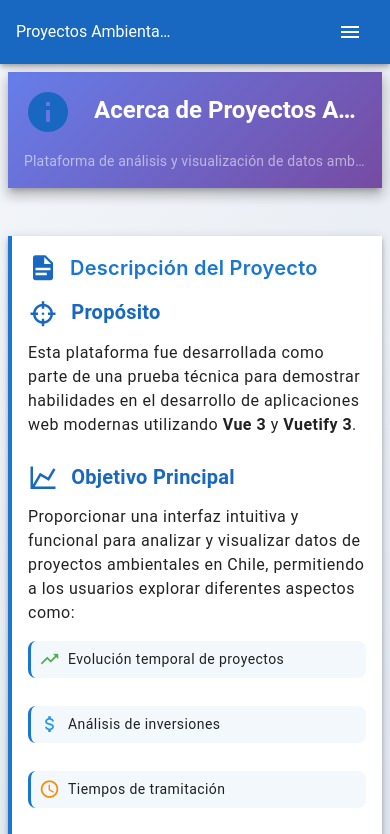
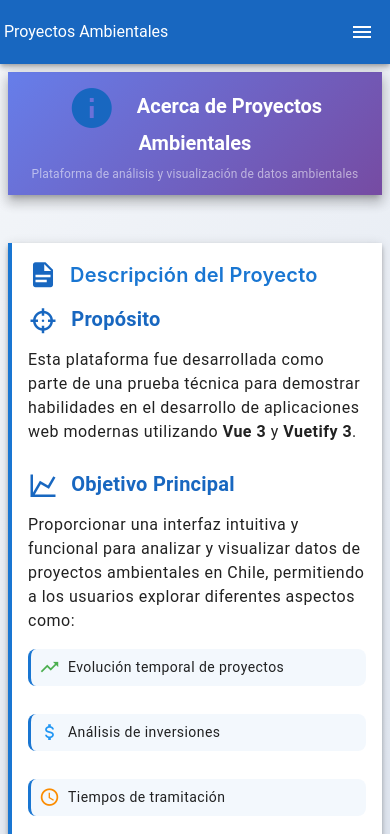
Before and after one commit to irojas14/dss_technical_test, a Vue app: page /about in a window 390 px wide. Shown: the top 834 px of the page. Built offline with nearby package versions, Linux system fonts and the light colour scheme; the HTML template or start-up script is replaced by a standard one.

Commit message:
fix: responsive

```diff
--- a/src/App.vue
+++ b/src/App.vue
@@ -57,10 +57,43 @@ import { RouterView } from 'vue-router'
   text-transform: none;
 }
 
+@media (max-width: 480px) {
+  .v-btn {
+    padding: 0 8px !important;
+    min-width: auto !important;
+  }
+}
+
+@media (max-width: 360px) {
+  .v-btn {
+    padding: 0 4px !important;
+    min-width: auto !important;
+  }
+}
+
 .main-content {
   width: 100% !important;
   max-width: 100% !important;
   padding: 0 !important;
+}
+
+.v-container {
+  padding-left: 8px !important;
+  padding-right: 8px !important;
+}
+
+@media (max-width: 480px) {
+  .v-container {
+    padding-left: 4px !important;
+    padding-right: 4px !important;
+  }
+}
+
+@media (max-width: 360px) {
+  .v-container {
+    padding-left: 2px !important;
+    padding-right: 2px !important;
+  }
 }
 
 @media (max-width: 768px) {
@@ -74,4 +107,10 @@ import { RouterView } from 'vue-router'
     font-size: 1rem !important;
   }
 }
+
+@media (max-width: 360px) {
+  .app-title {
+    font-size: 0.875rem !important;
+  }
+}
 </style>
--- a/src/components/DashboardView.vue
+++ b/src/components/DashboardView.vue
@@ -629,10 +629,15 @@ onMounted(() => {
 
   .header-card .v-card-title {
     font-size: 1.75rem !important;
+    word-wrap: break-word !important;
+    white-space: normal !important;
+    line-height: 1.3 !important;
   }
 
   .header-card .v-card-subtitle {
     font-size: 1rem !important;
+    word-wrap: break-word !important;
+    white-space: normal !important;
   }
 
   .v-icon {
@@ -661,11 +666,16 @@ onMounted(() => {
   .header-card .v-card-title {
     font-size: 1.5rem !important;
     padding: 16px !important;
+    word-wrap: break-word !important;
+    white-space: normal !important;
+    line-height: 1.2 !important;
   }
 
   .header-card .v-card-subtitle {
     font-size: 0.875rem !important;
     padding: 0 16px 16px 16px !important;
+    word-wrap: break-word !important;
+    white-space: normal !important;
   }
 
   .stat-card .v-card-text {
@@ -806,5 +816,16 @@ onMounted(() => {
     font-size: 0.7rem !important;
     line-height: 1.2 !important;
   }
+
+  .header-card .v-card-title {
+    font-size: 1.25rem !important;
+    padding: 12px !important;
+    line-height: 1.1 !important;
+  }
+
+  .header-card .v-card-subtitle {
+    font-size: 0.75rem !important;
+    padding: 0 12px 12px 12px !important;
+  }
 }
 </style>
--- a/src/views/AboutView.vue
+++ b/src/views/AboutView.vue
@@ -337,10 +337,15 @@
 
   .about-header-card .v-card-title {
     font-size: 1.75rem !important;
+    word-wrap: break-word !important;
+    white-space: normal !important;
+    line-height: 1.3 !important;
   }
 
   .about-header-card .v-card-subtitle {
     font-size: 1rem !important;
+    word-wrap: break-word !important;
+    white-space: normal !important;
   }
 
   .tech-item, .feature-item {
@@ -373,11 +378,16 @@
   .about-header-card .v-card-title {
     font-size: 1.5rem !important;
     padding: 16px !important;
+    word-wrap: break-word !important;
+    white-space: normal !important;
+    line-height: 1.2 !important;
   }
 
   .about-header-card .v-card-subtitle {
     font-size: 0.875rem !important;
     padding: 0 16px 16px 16px !important;
+    word-wrap: break-word !important;
+    white-space: normal !important;
   }
 
   .tech-item, .feature-item {
@@ -399,5 +409,16 @@
   .feature-highlight .text-body-1 {
     font-size: 0.875rem !important;
   }
+
+  .about-header-card .v-card-title {
+    font-size: 1.25rem !important;
+    padding: 12px !important;
+    line-height: 1.1 !important;
+  }
+
+  .about-header-card .v-card-subtitle {
+    font-size: 0.75rem !important;
+    padding: 0 12px 12px 12px !important;
+  }
 }
 </style>
```
